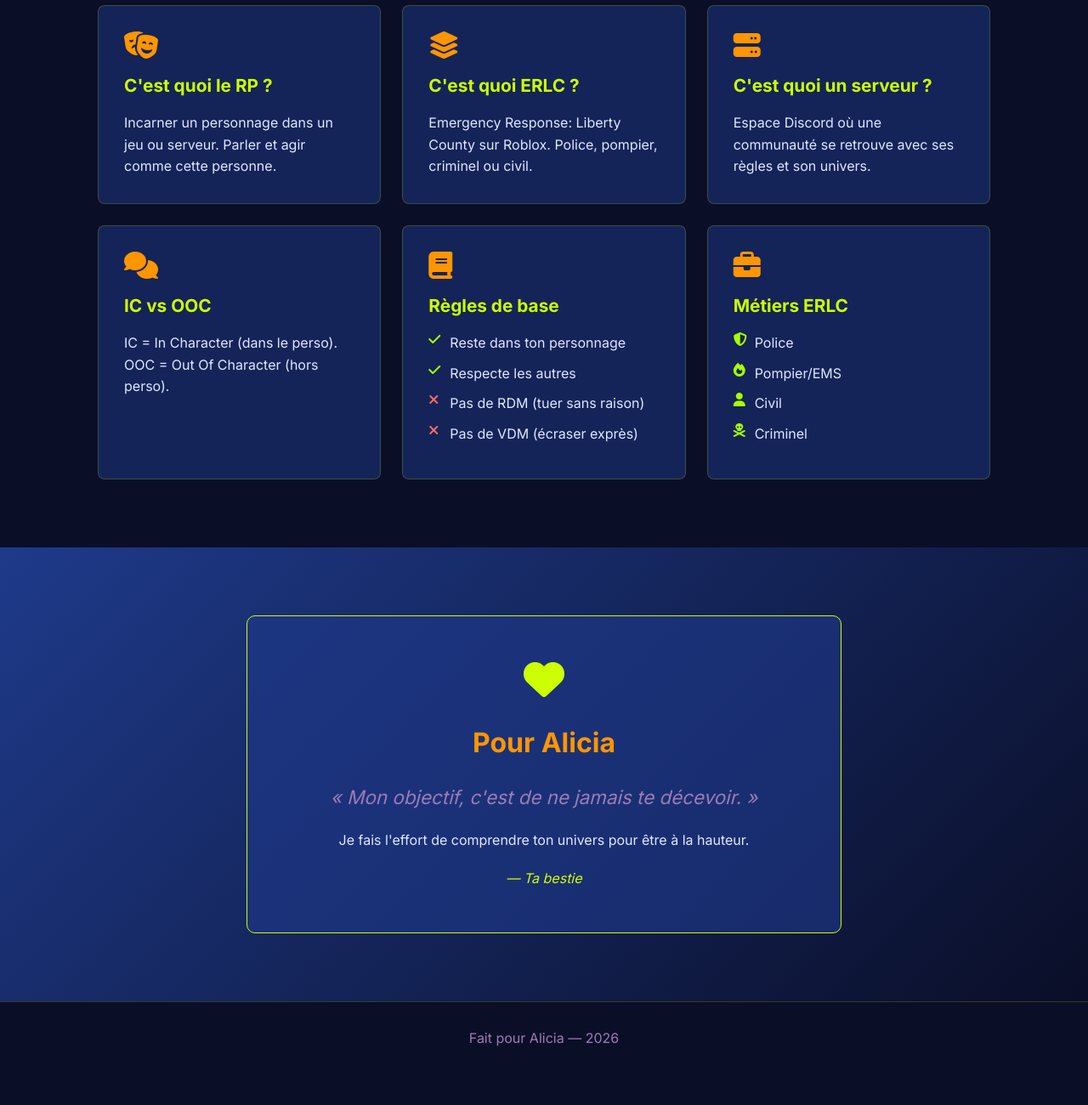
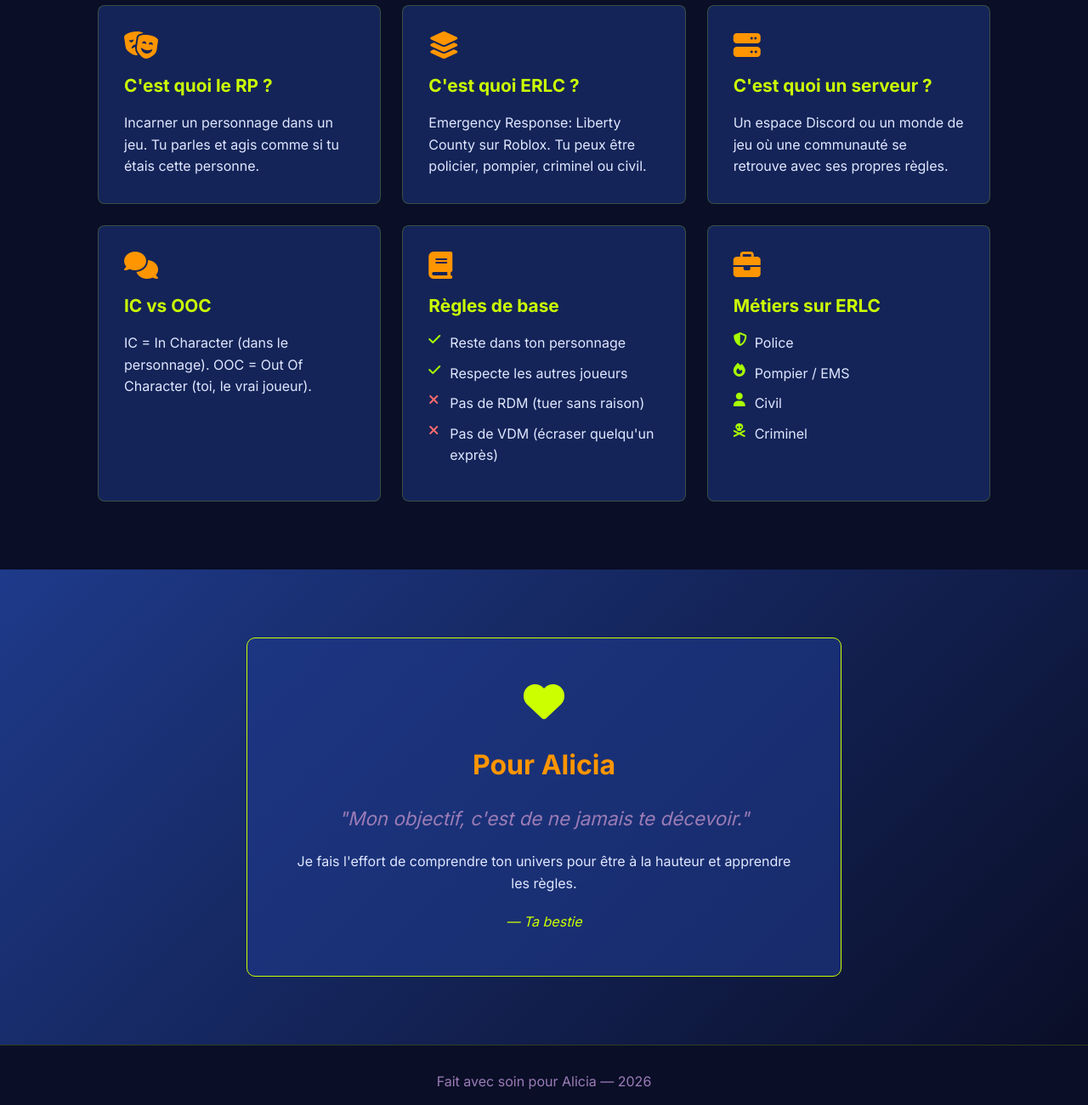
Before and after one commit to Jacobin904/Guide-Roleplay, a plain HTML site: page index.html in a window 1280 px wide. Shown: the part 1220-2520 px from the top of the page at 85% size. Before the commit the page ends 2484 px from the top, so only its background shows below. Drawn offline with Linux system fonts and the light colour scheme.

Commit message:
Update index.html

```diff
--- a/index.html
+++ b/index.html
@@ -3,17 +3,18 @@
 <head>
     <meta charset="UTF-8">
     <meta name="viewport" content="width=device-width, initial-scale=1.0">
-    <title>Guide du Roleplay — Pour Alicia</title>
+    <title>Guide du Roleplay - Pour Alicia</title>
     <link rel="stylesheet" href="style.css">
-    <link href="https://fonts.googleapis.com/css2?family=Inter:wght@300;400;500;600;700&display=swap" rel="stylesheet">
+    <link href="https://fonts.googleapis.com/css2?family=Inter:wght@400;600;700&display=swap" rel="stylesheet">
     <link rel="stylesheet" href="https://cdnjs.cloudflare.com/ajax/libs/font-awesome/6.5.1/css/all.min.css">
 </head>
 <body>
+
     <header class="hero">
         <div class="hero-content">
             <i class="fas fa-water hero-icon"></i>
             <h1>Le Guide du Roleplay</h1>
-            <p class="subtitle">Pour Alicia — Ne jamais décevoir</p>
+            <p class="subtitle">Pour Alicia : Ne jamais décevoir</p>
             <a href="#faq" class="btn">Commencer</a>
         </div>
     </header>
@@ -22,7 +23,7 @@
         <div class="container">
             <i class="fas fa-info-circle intro-icon"></i>
             <h2>C'est quoi ce site ?</h2>
-            <p>Guide complet pour comprendre le roleplay, les serveurs Discord et ERLC.</p>
+            <p>Un guide simple pour comprendre le roleplay, les serveurs Discord et ERLC (Emergency Response: Liberty County).</p>
         </div>
     </section>
 
@@ -33,39 +34,39 @@
                 <div class="faq-card">
                     <i class="fas fa-theater-masks faq-icon"></i>
                     <h3>C'est quoi le RP ?</h3>
-                    <p>Incarner un personnage dans un jeu ou serveur. Parler et agir comme cette personne.</p>
+                    <p>Incarner un personnage dans un jeu. Tu parles et agis comme si tu étais cette personne.</p>
                 </div>
                 <div class="faq-card">
                     <i class="fas fa-layer-group faq-icon"></i>
                     <h3>C'est quoi ERLC ?</h3>
-                    <p>Emergency Response: Liberty County sur Roblox. Police, pompier, criminel ou civil.</p>
+                    <p>Emergency Response: Liberty County sur Roblox. Tu peux être policier, pompier, criminel ou civil.</p>
                 </div>
                 <div class="faq-card">
                     <i class="fas fa-server faq-icon"></i>
                     <h3>C'est quoi un serveur ?</h3>
-                    <p>Espace Discord où une communauté se retrouve avec ses règles et son univers.</p>
+                    <p>Un espace Discord ou un monde de jeu où une communauté se retrouve avec ses propres règles.</p>
                 </div>
                 <div class="faq-card">
                     <i class="fas fa-comments faq-icon"></i>
                     <h3>IC vs OOC</h3>
-                    <p>IC = In Character (dans le perso). OOC = Out Of Character (hors perso).</p>
+                    <p>IC = In Character (dans le personnage). OOC = Out Of Character (toi, le vrai joueur).</p>
                 </div>
                 <div class="faq-card">
                     <i class="fas fa-book faq-icon"></i>
                     <h3>Règles de base</h3>
                     <ul>
                         <li><i class="fas fa-check"></i> Reste dans ton personnage</li>
-                        <li><i class="fas fa-check"></i> Respecte les autres</li>
+                        <li><i class="fas fa-check"></i> Respecte les autres joueurs</li>
                         <li><i class="fas fa-times"></i> Pas de RDM (tuer sans raison)</li>
-                        <li><i class="fas fa-times"></i> Pas de VDM (écraser exprès)</li>
+                        <li><i class="fas fa-times"></i> Pas de VDM (écraser quelqu'un exprès)</li>
                     </ul>
                 </div>
                 <div class="faq-card">
                     <i class="fas fa-briefcase faq-icon"></i>
-                    <h3>Métiers ERLC</h3>
+                    <h3>Métiers sur ERLC</h3>
                     <ul>
                         <li><i class="fas fa-shield-alt"></i> Police</li>
-                        <li><i class="fas fa-fire"></i> Pompier/EMS</li>
+                        <li><i class="fas fa-fire"></i> Pompier / EMS</li>
                         <li><i class="fas fa-user"></i> Civil</li>
                         <li><i class="fas fa-skull-crossbones"></i> Criminel</li>
                     </ul>
@@ -79,15 +80,16 @@
             <div class="heart-box">
                 <i class="fas fa-heart final-icon"></i>
                 <h2>Pour Alicia</h2>
-                <p class="big-quote">« Mon objectif, c'est de ne jamais te décevoir. »</p>
-                <p>Je fais l'effort de comprendre ton univers pour être à la hauteur.</p>
+                <p class="big-quote">"Mon objectif, c'est de ne jamais te décevoir."</p>
+                <p>Je fais l'effort de comprendre ton univers pour être à la hauteur et apprendre les règles.</p>
                 <p class="signature">— Ta bestie</p>
             </div>
         </div>
     </section>
 
     <footer>
-        <p>Fait pour Alicia — 2026</p>
+        <p>Fait avec soin pour Alicia — 2026</p>
     </footer>
+
 </body>
 </html>
```
